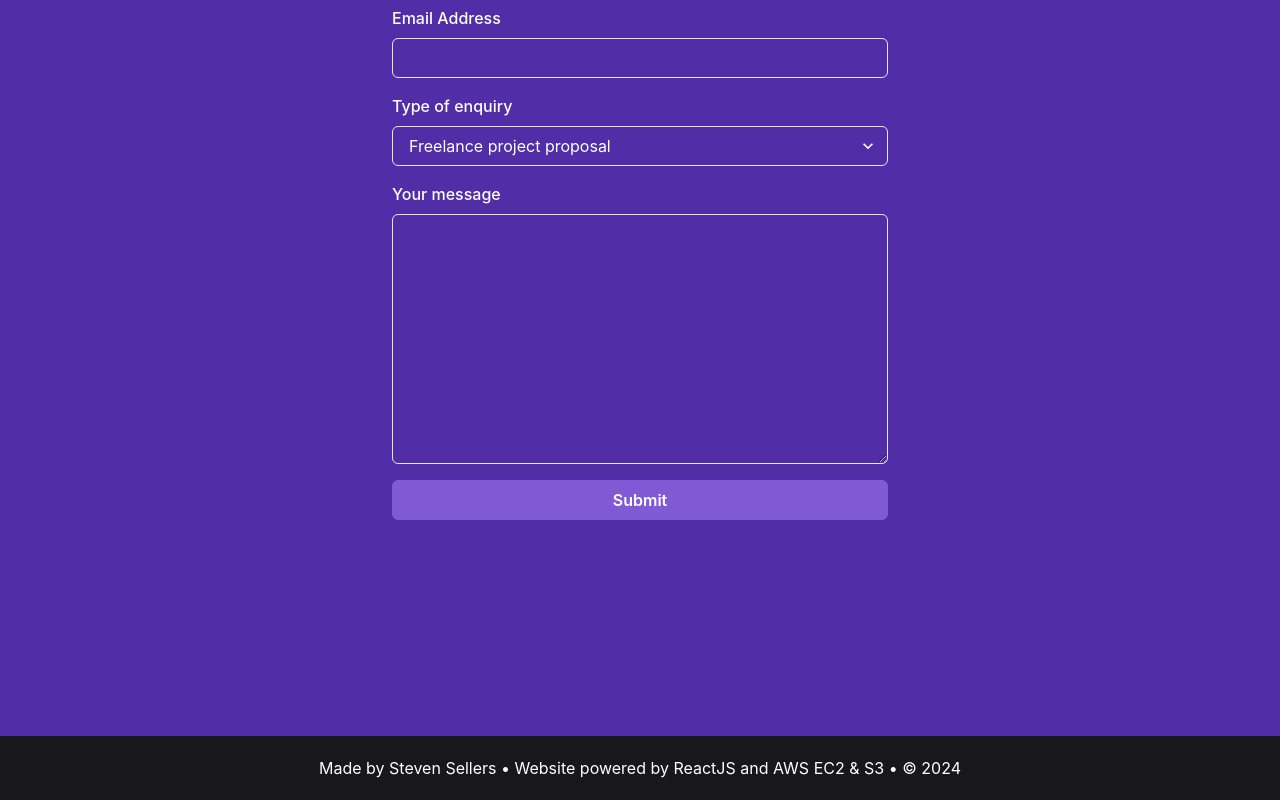
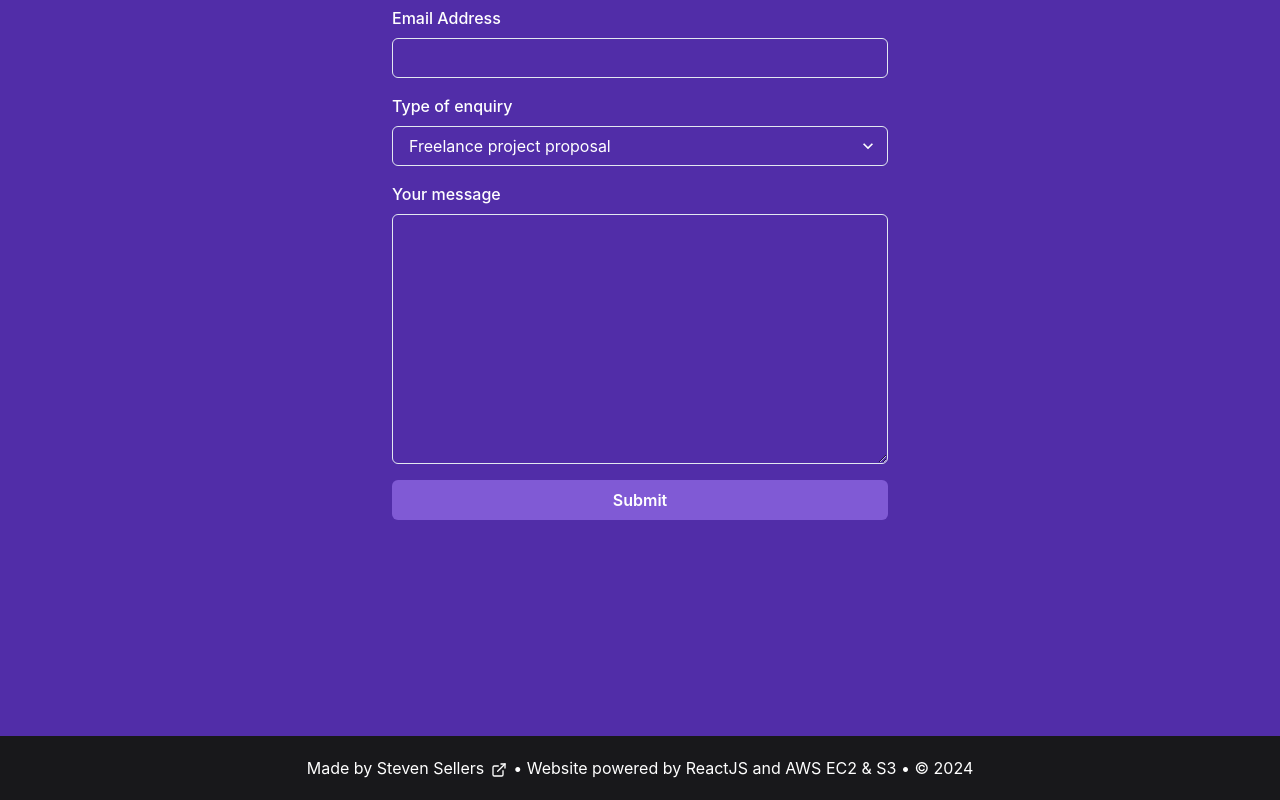
Before and after one commit to s116821/myPortfolio, a React (Create React App) app: page / in a window 1280 px wide. Shown: the part 2407-3207 px from the top of the page. Built offline with nearby package versions, Linux system fonts and the light colour scheme.

Commit message:
Added Constructionpage component and incorporated into unfinished project pages, finally figured out why chakra components weren't fully working and have implemented fixes where they were needed, added link to github page for site repo at bottom of site

```diff
--- a/package.json
+++ b/package.json
@@ -3,6 +3,7 @@
   "version": "0.1.0",
   "private": true,
   "dependencies": {
+    "@chakra-ui/icons": "^2.1.1",
     "@chakra-ui/react": "^2.3.2",
     "@emotion/react": "^11.10.4",
     "@emotion/styled": "^11.10.4",
--- a/src/App.js
+++ b/src/App.js
@@ -1,11 +1,17 @@
 import React from "react";
 import { Routes, Route } from "react-router-dom";
+import ProposalPage from "./components/ProposalPage";
+import FanControlPage from "./components/FanControlPage";
+import ObstacleCoursePage from "./components/ObstacleCoursePage";
 import DjangoDemoPage from "./components/DjangoDemoPage";
 import MainPage from "./components/MainPage";
 
 function App() {
   return (
     <Routes>
+      <Route path="/proposal" element={<ProposalPage />} />
+      <Route path="/fan-control" element={<FanControlPage />} />
+      <Route path="/obstacle-course" element={<ObstacleCoursePage />} />
       <Route path="/django-demo" element={<DjangoDemoPage />} />
       <Route path="/" element={<MainPage />} />
     </Routes>
--- a/src/components/DjangoDemoPage.js
+++ b/src/components/DjangoDemoPage.js
@@ -1,6 +1,7 @@
 import React, { useState, useEffect } from "react";
 import FullScreenSection from "./FullScreenSection";
 import {
+  ChakraProvider,
   Heading,
   VStack,
   HStack,
@@ -36,13 +37,14 @@ function DjangoDemoPage() {
         headers: {
           'Content-Type': 'application/json'
         },
-        body: JSON.stringify({ number: djangoOutput }) // replace 42 with the number you want to post
+        body: JSON.stringify({ number: djangoOutput })
       })
       .then(response => response.json())
       .then(data => setDjangoOutput(data.doubled_number));
     };
 
     return (
+      <ChakraProvider>
         <FullScreenSection
         backgroundColor="#353535"
         isDarkBackground
@@ -81,6 +83,7 @@ function DjangoDemoPage() {
             </Box>
           </VStack>
         </FullScreenSection>
+      </ChakraProvider>
     );
 }
 
--- /dev/null
+++ b/src/components/FanControlPage.js
@@ -0,0 +1,10 @@
+import React from "react";
+import { Heading, VStack } from "@chakra-ui/react";
+import FullScreenSection from "./FullScreenSection";
+import UnderConstructionPage from "./UnderConstructionPage";
+
+const FanControlPage = () => (
+  <UnderConstructionPage></UnderConstructionPage>
+);
+
+export default FanControlPage;
--- a/src/components/Footer.js
+++ b/src/components/Footer.js
@@ -1,5 +1,8 @@
 import React from "react";
-import {Box, Flex} from "@chakra-ui/react";
+import {Box, Flex, Link} from "@chakra-ui/react";
+import { ExternalLinkIcon } from '@chakra-ui/icons'
+
+const portfolioGitUrl = "https://github.com/s116821/myPortfolio";
 
 const Footer = () => {
   return (
@@ -14,7 +17,13 @@ const Footer = () => {
           maxWidth="1024px"
           height={16}
         >
-          <p>Made by Steven Sellers • Website powered by ReactJS and AWS EC2 & S3 • © 2024</p>
+          <p>
+            <Link href={portfolioGitUrl} isExternal>
+              Made by Steven Sellers  <ExternalLinkIcon mx='2px' />
+            </Link>
+            {" "}
+            • Website powered by ReactJS and AWS EC2 & S3
+            • © 2024</p>
         </Flex>
       </footer>
     </Box>
--- a/src/components/FullScreenSection.js
+++ b/src/components/FullScreenSection.js
@@ -1,9 +1,6 @@
 import * as React from "react";
 import { VStack } from "@chakra-ui/react";
 
-/**
- * Illustrates the use of children prop and spread operator
- */
 const FullScreenSection = ({ children, isDarkBackground, ...boxProps }) => {
   return (
     <VStack
--- a/src/components/LandingSection.js
+++ b/src/components/LandingSection.js
@@ -7,8 +7,6 @@ const greeting = "Hello, I am Steven!";
 const bio1 = "A Software & Mechanical Engineer";
 const bio2 = "specialized in many tech stacks";
 
-// Implement the UI for the LandingSection component according to the instructions.
-// Use a combination of Avatar, Heading and VStack components.
 const LandingSection = () => (
   <FullScreenSection
     justifyContent="center"
--- /dev/null
+++ b/src/components/ObstacleCoursePage.js
@@ -0,0 +1,10 @@
+import React from "react";
+import { Heading, VStack } from "@chakra-ui/react";
+import FullScreenSection from "./FullScreenSection";
+import UnderConstructionPage from "./UnderConstructionPage";
+
+const ObstacleCoursePage = () => (
+  <UnderConstructionPage></UnderConstructionPage>
+);
+
+export default ObstacleCoursePage;
--- a/src/components/ProjectsSection.js
+++ b/src/components/ProjectsSection.js
@@ -10,6 +10,7 @@ const projects = [
       "A glorified jewelry box designed in Fusion 360 and manufactured with my 3D printer by me, so I could \
       propose to my wife.",
     getImageSrc: () => require("../images/proposal_project.jpg"),
+    linkUrl: "/proposal"
   },
   {
     title: "K80 GPU Fan Control via Arduino",
@@ -17,6 +18,7 @@ const projects = [
       "Project to develop runtime code for an Arduino in my workstation that monitors temperatures provided \
       by Python service to control speeds of fans I added.",
     getImageSrc: () => require("../images/workstation.jpg"),
+    linkUrl: "/fan-control"
   },
   {
     title: "Obstacle Course Game",
@@ -24,6 +26,7 @@ const projects = [
       "A quick game I developed in Unity and C# in which the player needs to get to the other side of the arena while \
       avoiding as many collisions as possible.",
     getImageSrc: () => require("../images/obstacle_course.jpg"),
+    linkUrl: "/obstacle-course"
   },
   {
     title: "Django Endpoint Practice",
--- /dev/null
+++ b/src/components/ProposalPage.js
@@ -0,0 +1,10 @@
+import React from "react";
+import { Heading, VStack } from "@chakra-ui/react";
+import FullScreenSection from "./FullScreenSection";
+import UnderConstructionPage from "./UnderConstructionPage";
+
+const ProposalPage = () => (
+  <UnderConstructionPage></UnderConstructionPage>
+);
+
+export default ProposalPage;
--- /dev/null
+++ b/src/components/UnderConstructionPage.js
@@ -0,0 +1,26 @@
+import React from "react";
+import { ChakraProvider } from "@chakra-ui/react";
+import constructionIcon from '../images/construction.png';
+import { Image, Heading, VStack } from "@chakra-ui/react";
+import FullScreenSection from "./FullScreenSection";
+
+const greeting = "My apologies! This page is currently under construction and will hopefully be finished soon!";
+
+const UnderConstructionPage = () => (
+  <ChakraProvider>
+    <FullScreenSection
+      justifyContent="center"
+      alignItems="center"
+      isDarkBackground
+      backgroundColor="#353535"
+    >
+      <VStack spacing={4} alignItems="center" textAlign="center" >
+        <Image src={constructionIcon} alt="Django Icon" borderRadius='40' boxSize='400px' />
+        <Heading as="h2" size="xl"></Heading>
+        <Heading as="h1" size="3xl">{greeting}</Heading>
+      </VStack>
+    </FullScreenSection>
+  </ChakraProvider>
+);
+
+export default UnderConstructionPage;
```
Also changed, not shown: 2 other files (tests, documents, lock files or other folders). Lines whose indentation alone changed are shown as unchanged.
